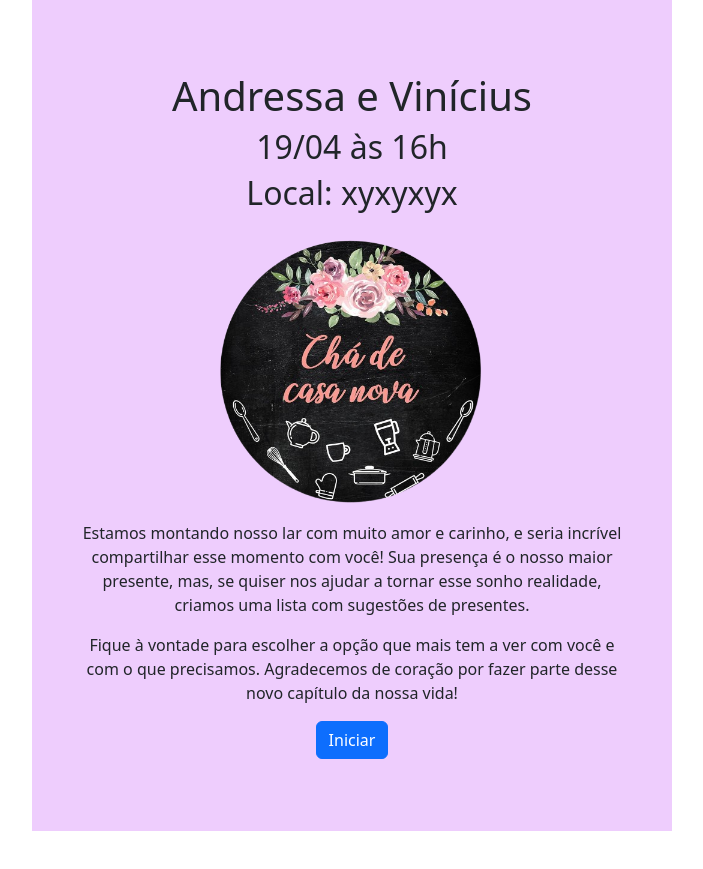
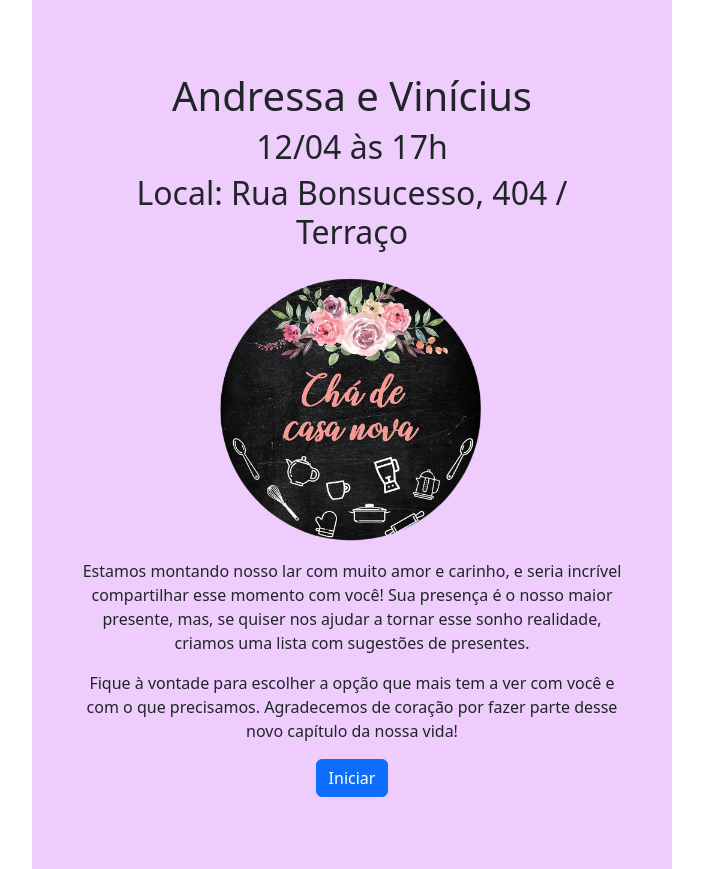
Before and after one commit to andressa-mb/convite_festa, a Next.js app in the folder convite/: page / in a window 1280 px wide. Shown: the whole page, without its empty margins (288-991 px from the left). Before the commit the page ends 831 px from the top, so only its background shows below. Built offline with nearby package versions, Linux system fonts and the light colour scheme.

Commit message:
alteração do local

```diff
--- a/convite/src/app/inicio/page.js
+++ b/convite/src/app/inicio/page.js
@@ -10,8 +10,8 @@ export default function Index() {
         <main className="m-auto px-5 py-4 cor_background text-center min-vh-100 main-container">
         <section className="pt-5">
           <h1>Andressa e Vinícius</h1>
-          <h2>19/04 às 16h</h2>
-          <h2>Local: xyxyxyx</h2>
+          <h2>12/04 às 17h</h2>
+          <h2>Local: Rua Bonsucesso, 404 / Terraço</h2>
         </section>
 
         <section>
--- a/convite/src/app/lista/mensagem.js
+++ b/convite/src/app/lista/mensagem.js
@@ -13,10 +13,4 @@ const Mensagem = ({ mensagem, cor, fecharMensagem }) => {
     );
   };
 
-/*       className={`d-flex justify-content-center align-items-center position-absolute top-50 start-50 translate-middle w-50 p-4 text-white bg-${cor} border border-light rounded shadow`}
-    >
-      <p className="fs-4 fw-semibold text-center">{texto}</p>
-
-      <div className={`alert alert-${cor} position-fixed top-0 start-50 translate-middle-x`} style={{ zIndex: 1050 }}>
-      */
 export default Mensagem;
```
